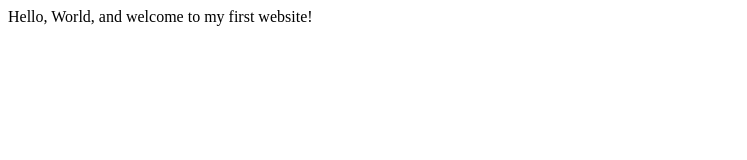
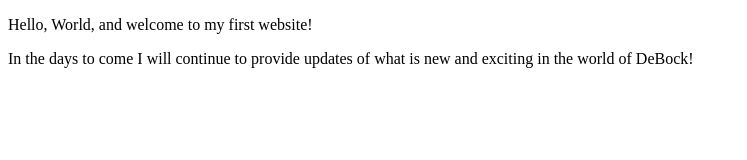
Before and after one commit to debockd/debockd.github.io, a plain HTML site: page index.html in a window 1280 px wide. Shown: the whole page, without its empty margins (0-747 px from the left). Drawn offline with Linux system fonts and the light colour scheme.

Commit message:
Doctored the HTML to a new tag.
Added second paragraph.

```diff
--- a/index.html
+++ b/index.html
@@ -3,9 +3,11 @@
     <head>
         <meta charset="utf-8">
         <meta name="viewport" content="width=device-width, initial-scale=1.0">
-        <title>My First Website</title>
+        <meta name="author" content="Danny DeBock">
+        <title>Danny DeBock | Web Developer</title>
     </head>
     <body>
-       Hello, World, and welcome to my first website!
+        <p>Hello, World, and welcome to my first website!</p>
+        <p> In the days to come I will continue to provide updates of what is new and exciting in the world of DeBock!<p/>
     </body>
 </html>
```
